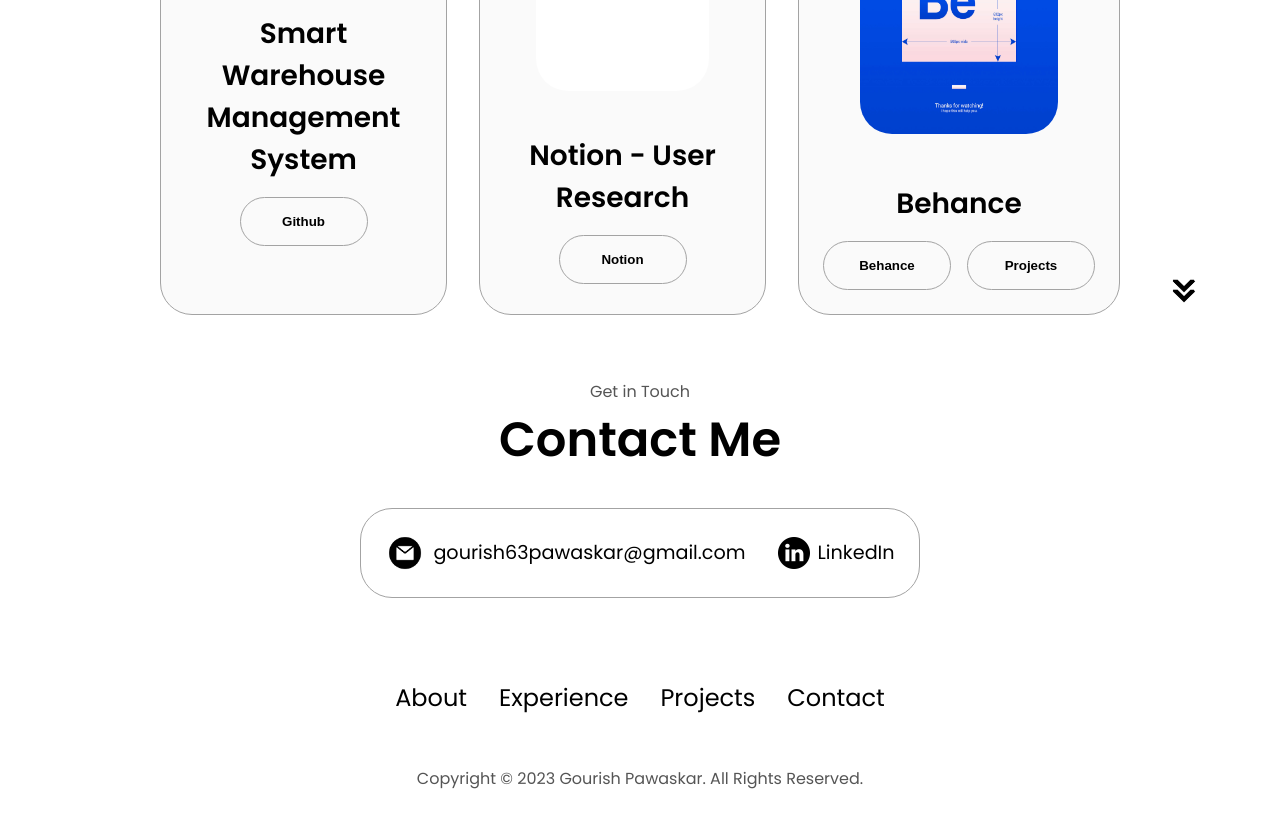
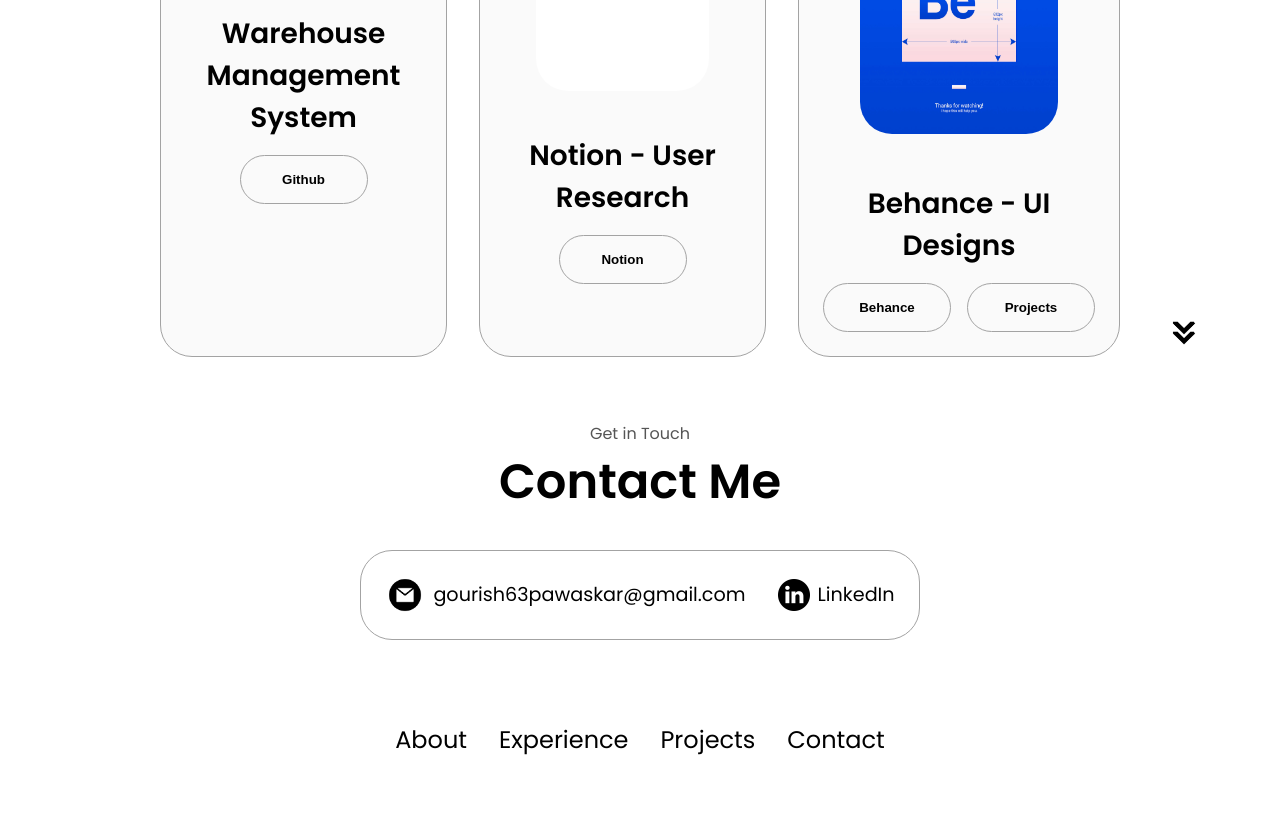
Before and after one commit to Gourish43/Gourish-Pawaskar-Portfolio, a plain HTML site: page index.html in a window 1280 px wide. Shown: the part 2781-3594 px from the top of the page. Drawn offline with nearby package versions, Linux system fonts and the light colour scheme.

Commit message:
Update index.html

```diff
--- a/index.html
+++ b/index.html
@@ -319,7 +319,7 @@
                 class="project-img"
               />
             </div>
-            <h2 class="experience-sub-title project-title">Smart Warehouse Management System</h2>
+            <h2 class="experience-sub-title project-title"> Warehouse Management System</h2>
             <div class="btn-container">
               <button
                 class="btn btn-color-2 project-btn"
@@ -367,7 +367,7 @@
                 class="project-img"
               />
             </div>
-            <h2 class="experience-sub-title project-title"><b>Behance</b></h2>
+            <h2 class="experience-sub-title project-title"><b>Behance - UI Designs </b></h2>
             <div class="btn-container">
               <button
                 class="btn btn-color-2 project-btn"
```
